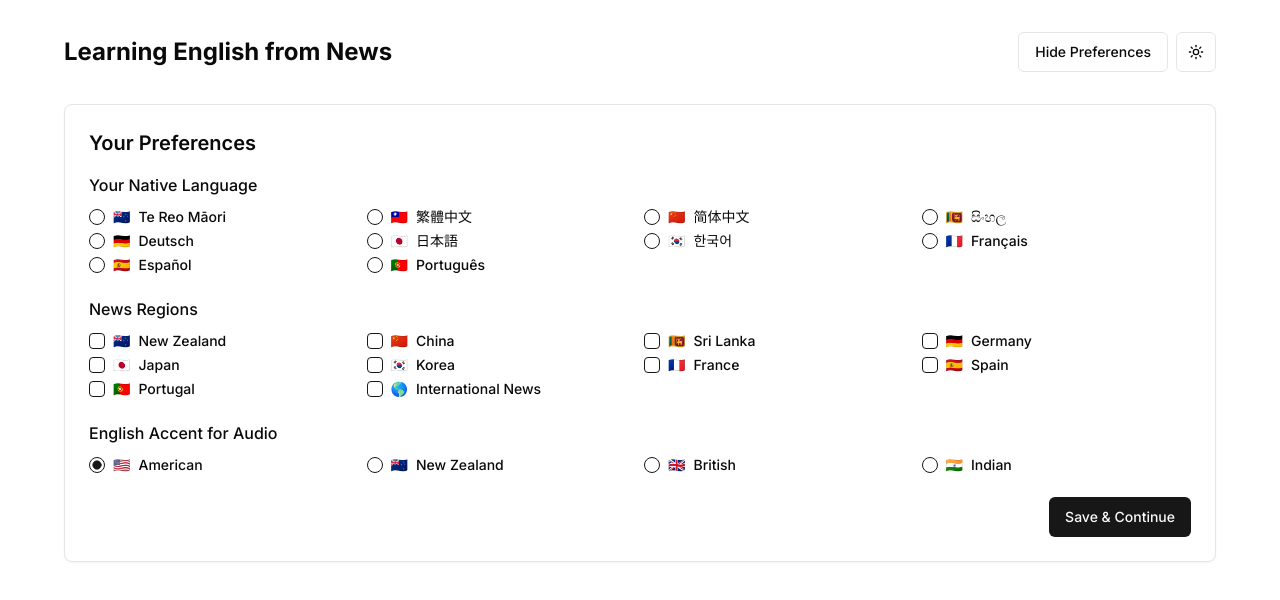
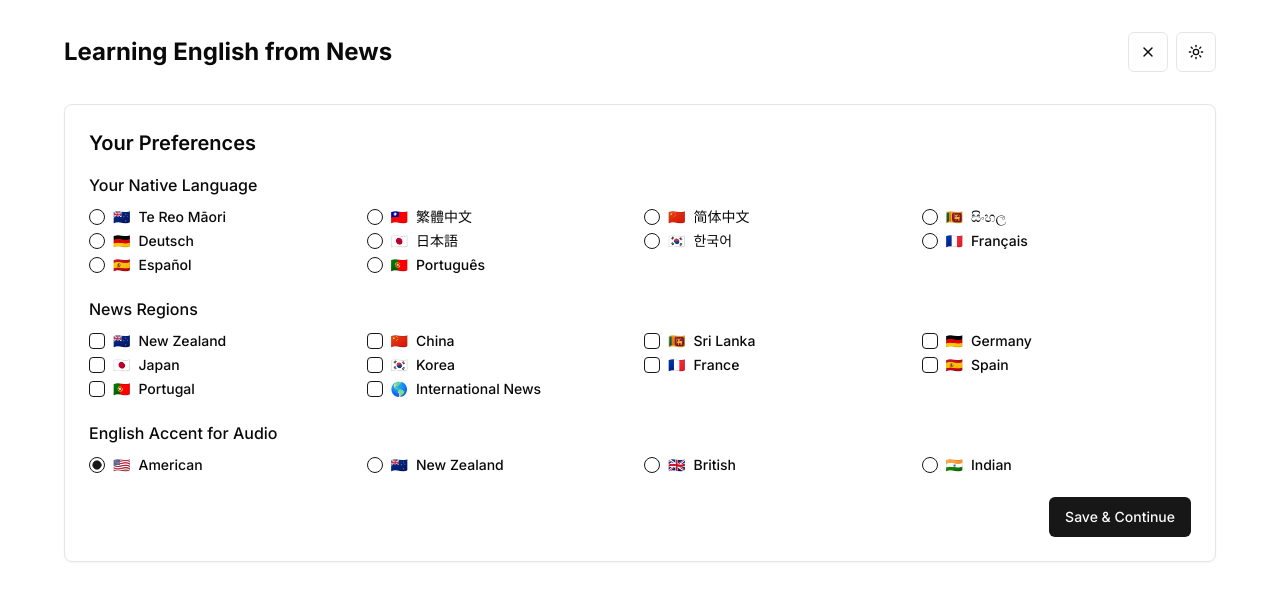
Before and after one commit to chismo950/learning-english-from-news, a Next.js app: page / in a window 1280 px wide. Shown: the top 600 px of the page. Built offline with nearby package versions, Linux system fonts and the light colour scheme.

Commit message:
use icon to set preferences

```diff
--- a/app/page.tsx
+++ b/app/page.tsx
@@ -8,7 +8,7 @@ import AccentSelector from "@/components/accent-selector"
 import NewsFeed from "@/components/news-feed"
 import { Button } from "@/components/ui/button"
 import { Tabs, TabsContent, TabsList, TabsTrigger } from "@/components/ui/tabs"
-import { Loader2 } from "lucide-react"
+import { Loader2, Settings, X } from "lucide-react"
 import { Alert, AlertDescription } from "@/components/ui/alert"
 import { AlertCircle } from "lucide-react"
 
@@ -175,8 +175,8 @@ export default function Home() {
         <header className="flex justify-between items-center mb-8">
           <h1 className="text-xl md:text-2xl font-bold">Learning English from News</h1>
           <div className="flex items-center gap-2">
-            <Button variant="outline" onClick={() => setShowPreferences(!showPreferences)}>
-              {showPreferences ? "Hide" : "Edit"} Preferences
+            <Button variant="outline" size="icon" onClick={() => setShowPreferences(!showPreferences)} aria-label={showPreferences ? "Hide Preferences" : "Edit Preferences"}>
+              {showPreferences ? <X className="h-4 w-4" /> : <Settings className="h-4 w-4" />}
             </Button>
             <ModeToggle />
           </div>
```
